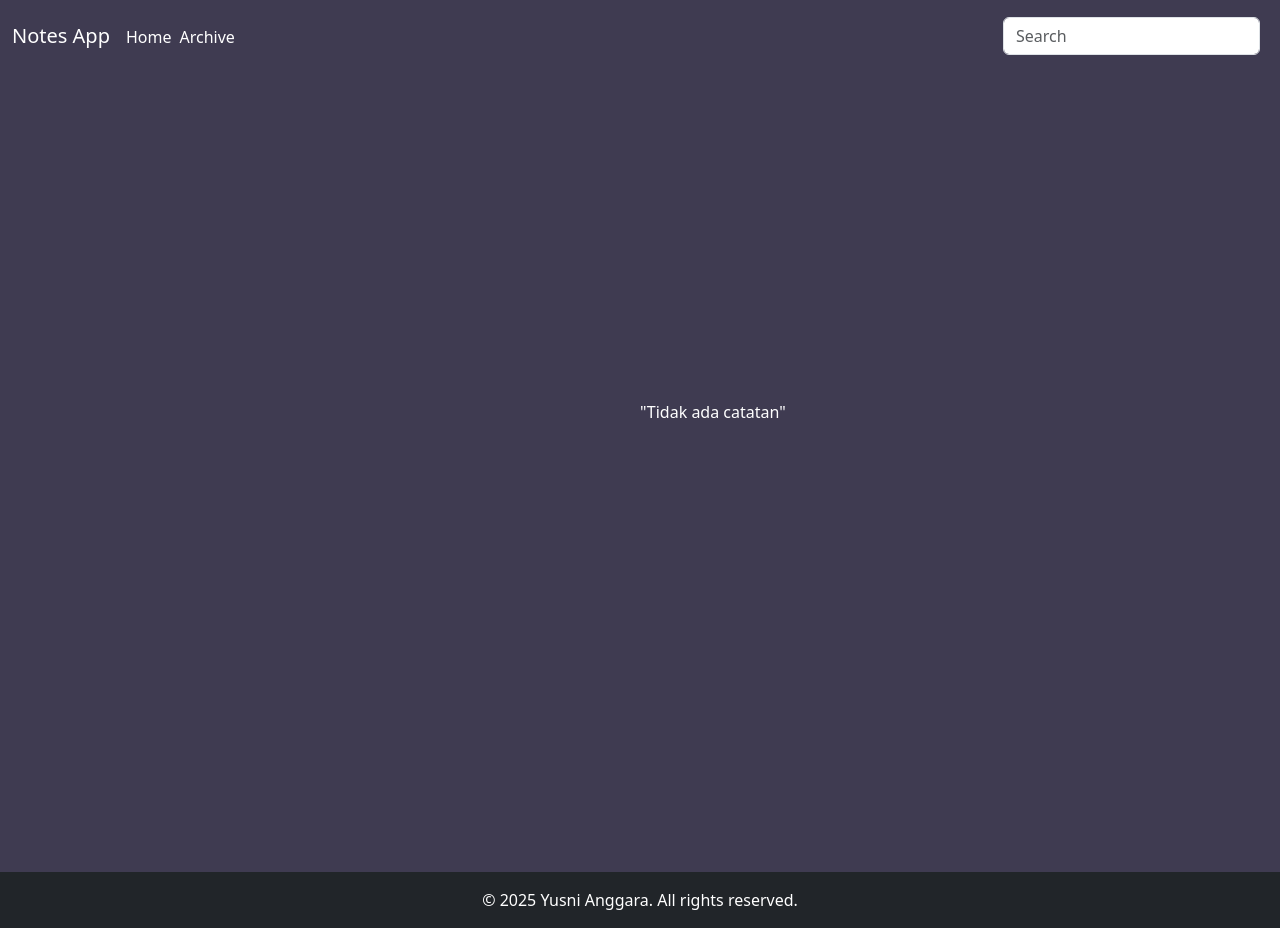
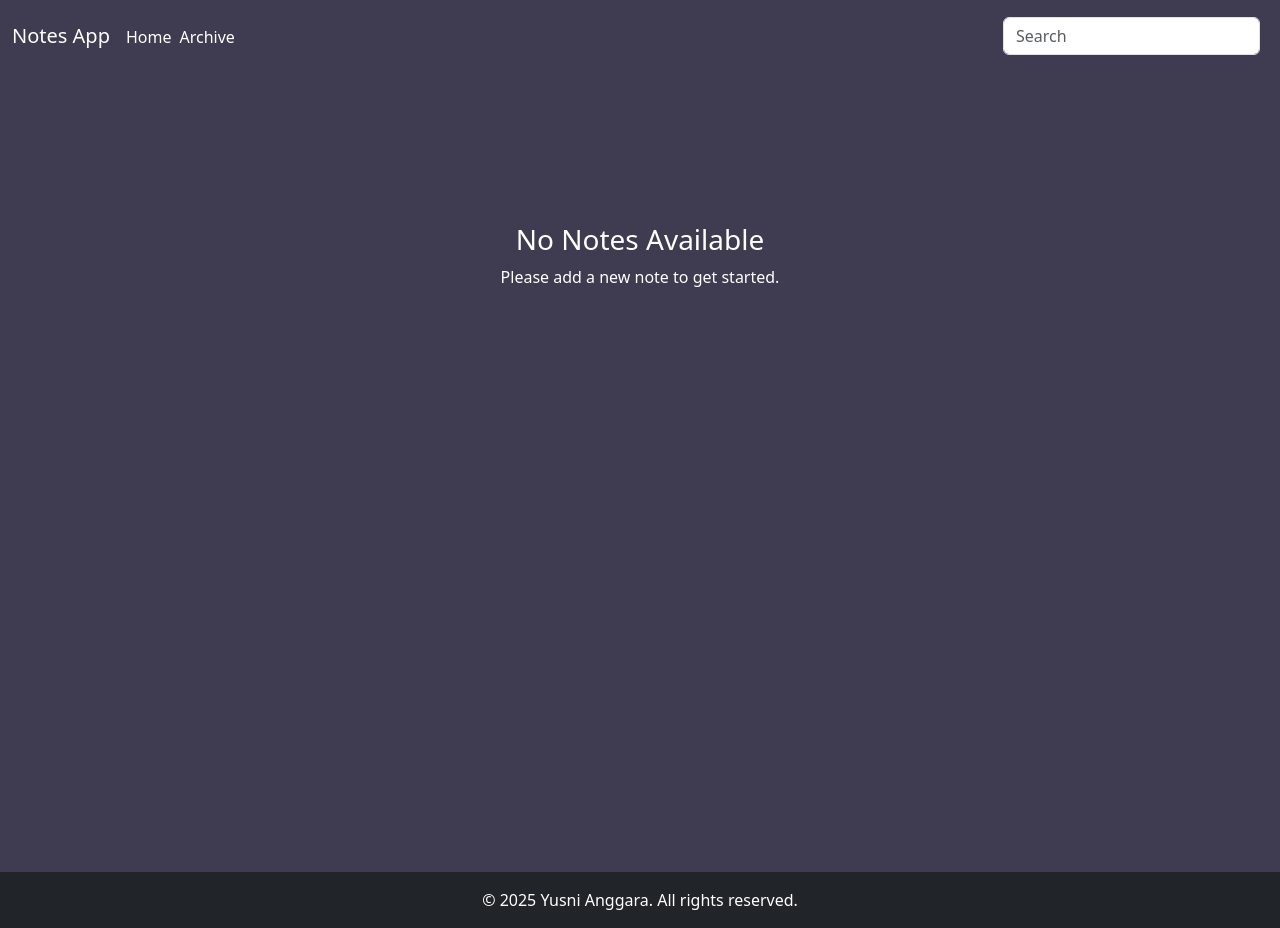
Before and after one commit to kiwi-ui/personal-notes-app-starter, a React (Vite) app: page /archive in a window 1280 px wide. Built offline with nearby package versions, Linux system fonts and the light colour scheme.

Commit message:
fix styling

```diff
--- a/src/pages/ArchivePage/index.jsx
+++ b/src/pages/ArchivePage/index.jsx
@@ -26,7 +26,7 @@ const ArchivePage = ({ keyword }) => {
   }
 
   return (
-      <section className="app-container d-flex align-items-center p-5">
+      <section className="app-container">
         { archivedNotes.length ?
           <div className="notes-list">
             { archivedNotes.map((note, index) =>
@@ -49,9 +49,12 @@ const ArchivePage = ({ keyword }) => {
             }
           </div>
           :
-          <div className="note-list-empty position-absolute top-50 start-50">
-              <p className="text-white">"Tidak ada catatan"</p>
-          </div>
+        <div className="note-list-empty d-flex position-relative justify-content-center align-items-center" style={{height: '50vh'}}>
+            <p className="text-white text-center">
+                <h3>No Notes Available</h3>
+                <p>Please add a new note to get started.</p>
+            </p>
+        </div>
         }
 
       </section>
--- a/src/pages/HomePage/index.jsx
+++ b/src/pages/HomePage/index.jsx
@@ -36,8 +36,11 @@ const HomePage = ({ notes, handleGetDetailed, handleDeleteNote, handleArchive }
           }
         </div>
         :
-        <div className="note-list-empty position-absolute top-50 start-50">
-            <p className="text-white">"Tidak ada catatan"</p>
+        <div className="note-list-empty d-flex position-relative justify-content-center align-items-center" style={{height: '50vh'}}>
+            <p className="text-white text-center">
+                <h3>No Notes Available</h3>
+                <p>Please add a new note to get started.</p>
+            </p>
         </div>
       }
         <Link type="button" className=" d-flex  p-3 rounded-3 position-sticky btn-add float-end me-3 action" to="/note/new"><FaPlus /></Link>
```
